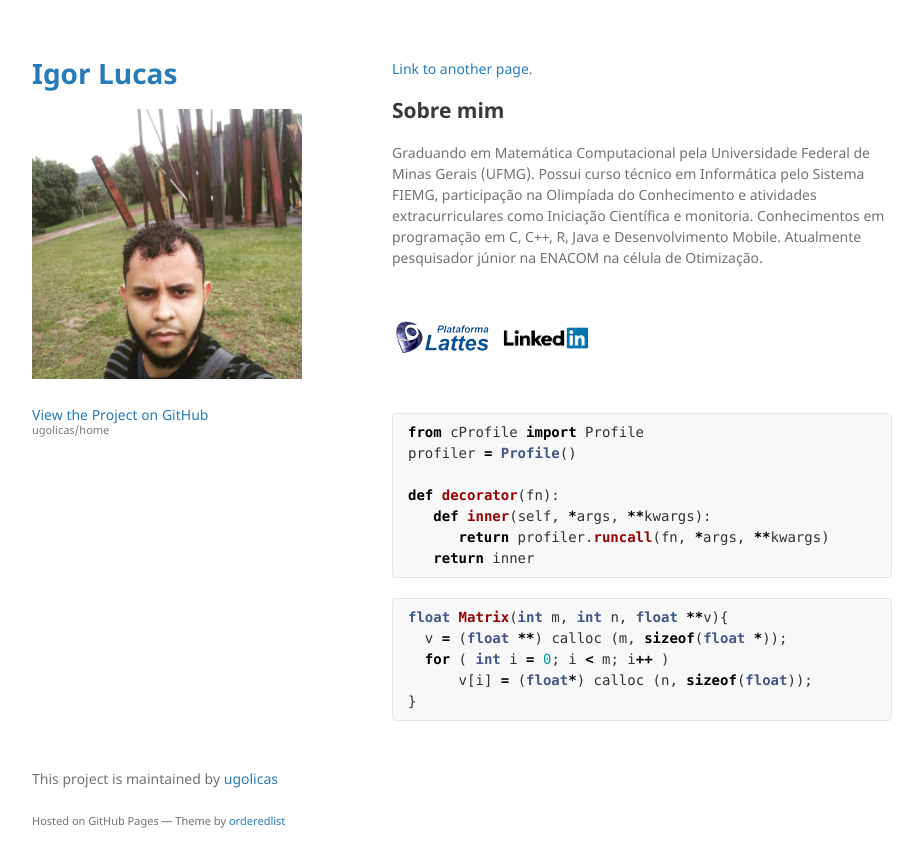
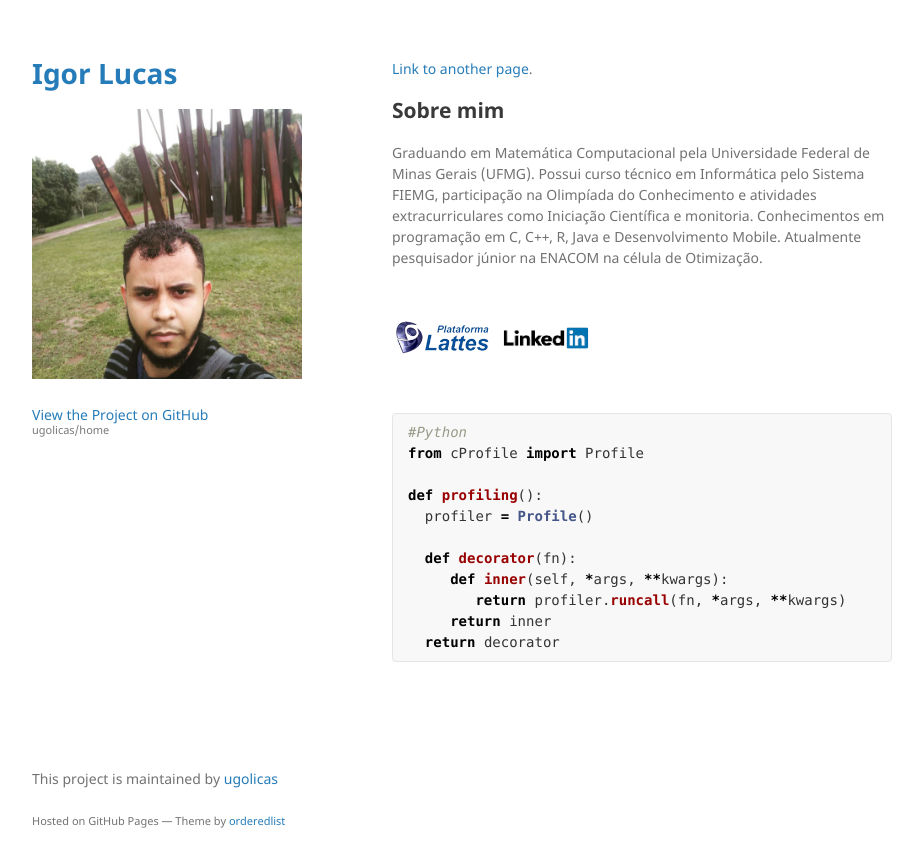
Before and after one commit to ugolicas/home, a Jekyll site: the page built from index.md, in a window 1280 px wide. Shown: the top 867 px of the page, without its empty margins (178-1101 px from the left). Built offline with Jekyll 4.4.1, drawn with Linux system fonts in a browser that asks for light colours; the repository's description, which GitHub fills in, is left out.

Commit message:
fix (index.md) clear code

````diff
--- a/index.md
+++ b/index.md
@@ -12,19 +12,15 @@ Graduando em Matemática Computacional pela Universidade Federal de Minas Gerais
   [<img src="assets/img/linkedin.png" alt="drawing" style="width:100px;"/>](https://www.linkedin.com/in/igor-lucas-a92550106)
 
 ```python
+#Python
 from cProfile import Profile
-profiler = Profile()
 
-def decorator(fn):
-   def inner(self, *args, **kwargs):
-      return profiler.runcall(fn, *args, **kwargs)
-   return inner
+def profiling():
+  profiler = Profile()
+
+  def decorator(fn):
+     def inner(self, *args, **kwargs):
+        return profiler.runcall(fn, *args, **kwargs)
+     return inner
+  return decorator
 ```
-
-```c
-float Matrix(int m, int n, float **v){
-  v = (float **) calloc (m, sizeof(float *));
-  for ( int i = 0; i < m; i++ )
-      v[i] = (float*) calloc (n, sizeof(float));
-}
-```
````
